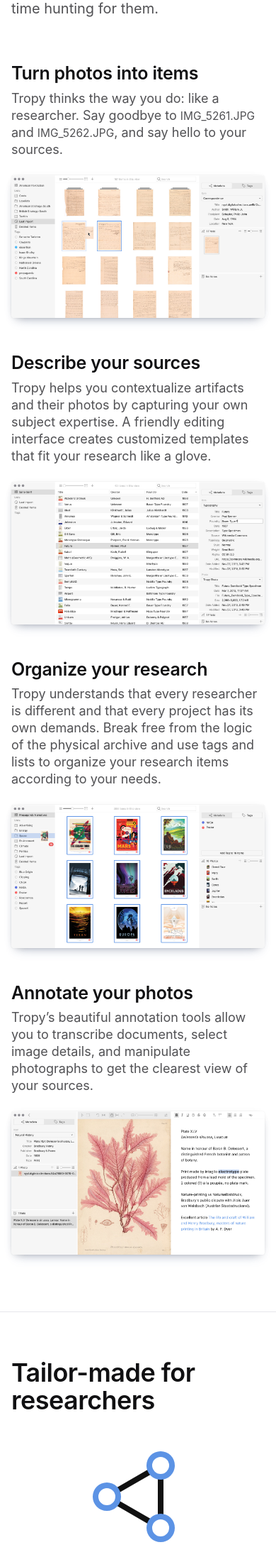
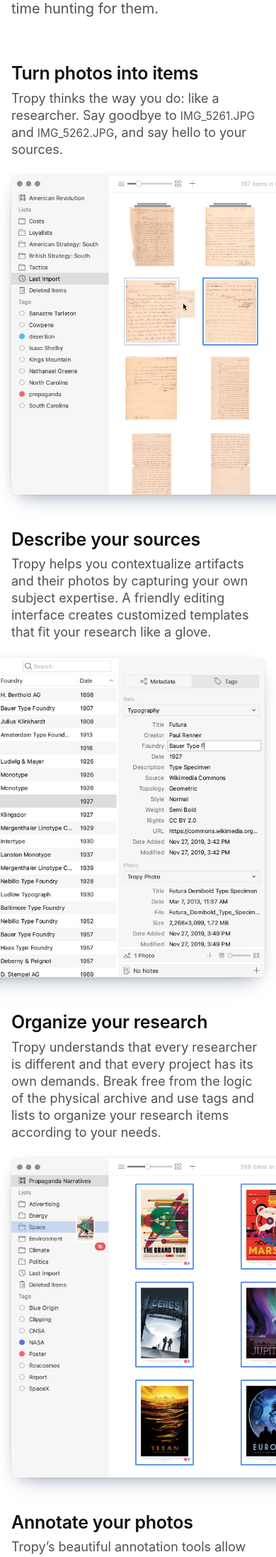
Before and after one commit to tropy/tropy.github.io, a Jekyll site: the page built from index.html, in a window 390 px wide. Shown: the part 981-3175 px from the top of the page at 71% size. Built offline with Jekyll 4.4.1, drawn with Linux system fonts in a browser that asks for light colours.

Commit message:
Enhance screenshot layout on small screens.

```diff
--- a/assets/stylesheets/_grid.scss
+++ b/assets/stylesheets/_grid.scss
@@ -18,8 +18,10 @@
 }
 
 .row {
+  display: grid;
+  grid-template-columns: 1fr;
+
   @media (min-width: $sm) {
-    display: grid;
     grid-template-columns: repeat(12, 1fr);
     grid-column-gap: $grid-column-gap;
   }
@@ -28,6 +30,10 @@
 [class*="col"] {
   grid-column-end: span 12;
   min-width: 0; // Prevent grid blowout
+}
+
+.justify-self-end {
+  justify-self: end;
 }
 
 @media (min-width: $sm) {
--- a/assets/stylesheets/_utilities.scss
+++ b/assets/stylesheets/_utilities.scss
@@ -2,7 +2,7 @@
 // Utilities
 //
 
-@import "utilities/flex";
+@import "utilities/grid";
 @import "utilities/screen-reader";
 @import "utilities/text";
 @import "utilities/sticky";
--- a/assets/stylesheets/home/_key-features.scss
+++ b/assets/stylesheets/home/_key-features.scss
@@ -102,16 +102,39 @@
   }
 
   .screenshot {
+    width: 800px; // 5/8
     overflow: hidden;
-    border-radius: 0.924vw;
+    border-radius: 6.875px;
     box-shadow:
       inset 0 0.5px 0.5px 0.1px rgba(255, 255, 255, 0.67),
-      0 0 0.33vw 0 rgba(0, 0, 0, 0.1),
-      0 0px 3vw -1.5vw rgba(0, 0, 0, 0.125),
-      0 1.5vw 3vw -1.5vw rgba(0, 0, 0, 0.25),
-      0 2.25vw 4.5vw -2.25vw rgba($blue-dark, 0.25);
+      0 0 2.5px 0 rgba(0, 0, 0, 0.1),
+      0 0px 22.5px -11.25px rgba(0, 0, 0, 0.125),
+      0 11.25px 22.5px -11.25px rgba(0, 0, 0, 0.25),
+      0 16.875px 33.75px -16.875px rgba($blue-dark, 0.25);
 
-    @media (min-width: $lg) {
+    @media (max-width: 359px) {
+      width: 640px; // 1/2
+      border-radius: 5.5px;
+      box-shadow:
+        inset 0 0.5px 0.5px 0.1px rgba(255, 255, 255, 0.67),
+        0 0 2px 0 rgba(0, 0, 0, 0.1),
+        0 0px 18px -9px rgba(0, 0, 0, 0.125),
+        0 9px 18px -9px rgba(0, 0, 0, 0.25),
+        0 13.5px 27px -13.5px rgba($blue-dark, 0.25);
+    }
+
+    @media (min-width: $sm) {
+      width: 1120px; // 7/8
+      border-radius: 9.625px;
+      box-shadow:
+        inset 0 0.5px 0.5px 0.1px rgba(255, 255, 255, 0.67),
+        0 0 3.5px 0 rgba(0, 0, 0, 0.1),
+        0 0px 31.5px -15.75px rgba(0, 0, 0, 0.125),
+        0 15.75px 31.5px -15.75px rgba(0, 0, 0, 0.25),
+        0 23.625px 47.25px -23.625px rgba($blue-dark, 0.25);
+    }
+
+    @media (min-width: $md) {
       width: 1280px;
       border-radius: 11px;
       box-shadow:
--- a/assets/stylesheets/utilities/_flex.scss
+++ b/assets/stylesheets/utilities/_grid.scss
@@ -1,10 +1,6 @@
 //
-// Flex
+// Grid
 //
-
-.d-flex {
-  display: flex;
-}
 
 .justify-content-center {
   justify-content: center;
@@ -13,7 +9,3 @@
 .align-items-center {
   align-items: center;
 }
-
-.flex-row-reverse {
-  flex-direction: row-reverse;
-}
--- a/index.html
+++ b/index.html
@@ -43,7 +43,7 @@
             <img
               src="assets/images/screenshot-1.jpg"
               srcset="assets/images/screenshot-1.jpg 1280w, assets/images/screenshot-1@2x.jpg 2560w"
-              sizes="(min-width: 1200px) 1280px, 100vw"
+              sizes="(min-width: 1024px) 1280px, (min-width: 768px) 1120px, (min-width: 360px) 800px, 640px"
               width="1280"
               height="720"
               alt="Screenshot featuring the merging of two photos in one item.">
@@ -57,12 +57,12 @@
           <h3 class="h2">Describe your sources</h3>
           <p>Tropy helps you contextualize artifacts and their photos by capturing your own subject expertise. A friendly editing interface creates customized templates that fit your research like a glove.</p>
         </div>
-        <div class="col-lg-6 start-lg-1 justify-self-lg-end">
+        <div class="col-lg-6 start-lg-1 justify-self-end">
           <figure class="screenshot">
             <img
               src="assets/images/screenshot-2.jpg"
               srcset="assets/images/screenshot-2.jpg 1280w, assets/images/screenshot-2@2x.jpg 2560w"
-              sizes="(min-width: 1200px) 1280px, 100vw"
+              sizes="(min-width: 1024px) 1280px, (min-width: 768px) 1120px, (min-width: 360px) 800px, 640px"
               width="1280"
               height="720"
               alt="Screenshot featuring the editing of a custom template’s metadata field.">
@@ -81,7 +81,7 @@
             <img
               src="assets/images/screenshot-3.jpg"
               srcset="assets/images/screenshot-3.jpg 1280w, assets/images/screenshot-3@2x.jpg 2560w"
-              sizes="(min-width: 1200px) 1280px, 100vw"
+              sizes="(min-width: 1024px) 1280px, (min-width: 768px) 1120px, (min-width: 360px) 800px, 640px"
               width="1280"
               height="720"
               alt="Screenshot featuring the drag and drop of selected items onto a list">
@@ -95,12 +95,12 @@
           <h3 class="h2">Annotate your photos</h3>
           <p>Tropy’s beautiful annotation tools allow you to transcribe documents, select image details, and manipulate photographs to get the clearest view of your sources.</p>
         </div>
-        <div class="col-lg-6 start-lg-1 justify-self-lg-end">
+        <div class="col-lg-6 start-lg-1 justify-self-end">
           <figure class="screenshot">
             <img
               src="assets/images/screenshot-4.jpg"
               srcset="assets/images/screenshot-4.jpg 1280w, assets/images/screenshot-4@2x.jpg 2560w"
-              sizes="(min-width: 1200px) 1280px, 100vw"
+              sizes="(min-width: 1024px) 1280px, (min-width: 768px) 1120px, (min-width: 360px) 800px, 640px"
               width="1280"
               height="720"
               alt="Screenshot of Tropy’s note editor side by side with the image editor.">
```
